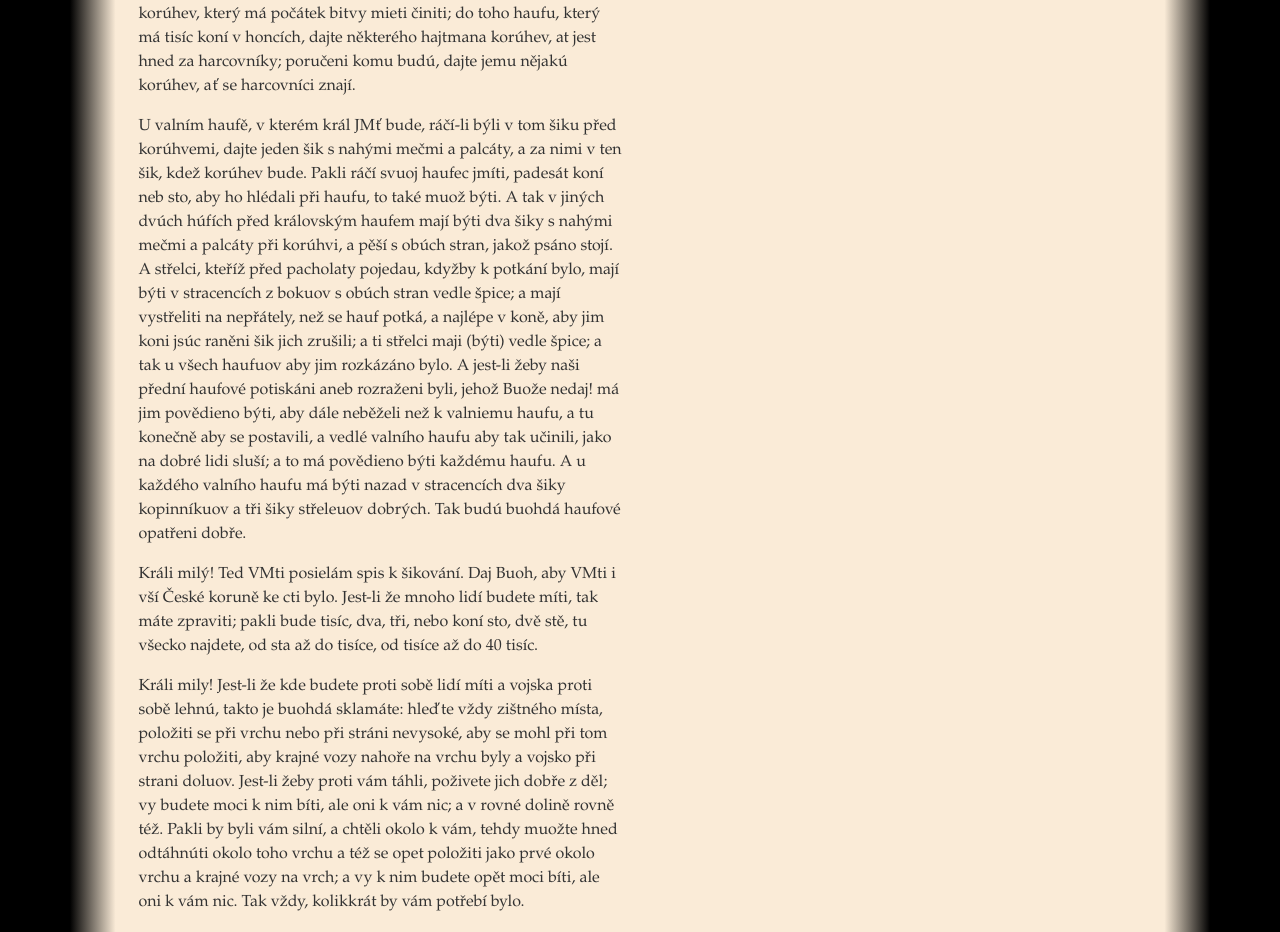
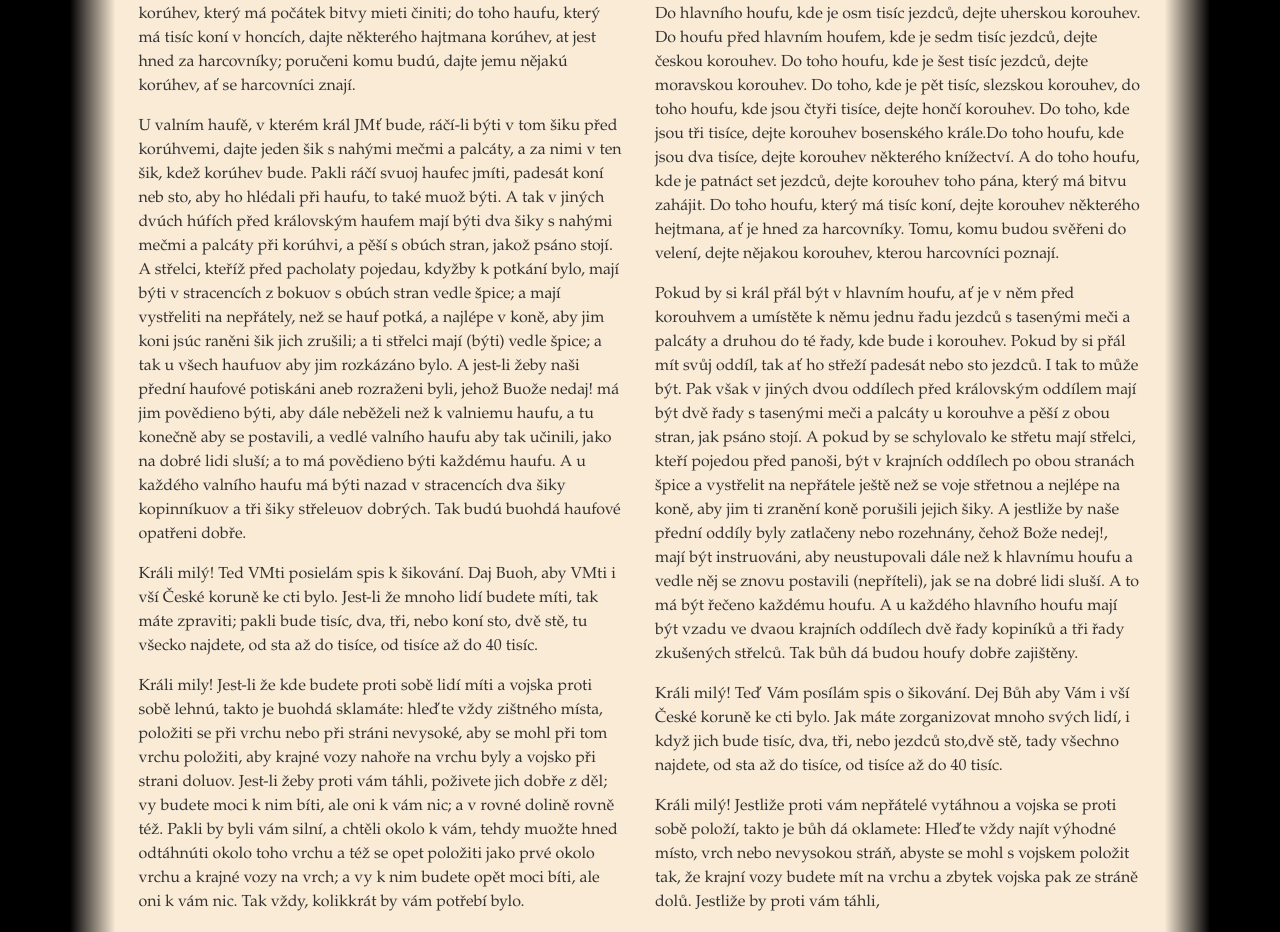
Before and after one commit to claryaldringen/tyrovsti.cz, a Next.js app: page /vaclav-vlcek-o-sikovani-vojska in a window 1280 px wide. Shown: the part 3020-3952 px from the top of the page. Built offline with nearby package versions, Linux system fonts and the light colour scheme.

Commit message:
Překlad Vlčka 5

```diff
--- a/pages/vaclav-vlcek-o-sikovani-vojska.js
+++ b/pages/vaclav-vlcek-o-sikovani-vojska.js
@@ -156,7 +156,7 @@ const Page = () => {
                   Králi milý! Tato šikování jsú proti Turkóm; proto veliké
                   stracence mají býti, aby trojnásob haufové mohli jíti. Pak ti
                   velicí haufové v stracencích mohú sobě jiné stracence opět
-                  zdělati; a tak by mohli haufové zpraveni býli pateronásob,
+                  zdělati; a tak by mohli haufové zpraveni býti pateronásob,
                   proti těm silným Turkóm. A což byste Rácuov měli a Vlachuov,
                   té zběři, ježto by se k šikování nehodili, ty pusťte všecky na
                   harc, a jednomu je poručte rozumnému, aby jimi potiskal
@@ -186,7 +186,7 @@ const Page = () => {
                   se harcovníci znají.
                 </p>
                 <p>
-                  U valním haufě, v kterém král JMť bude, ráčí-li býli v tom
+                  U valním haufě, v kterém král JMť bude, ráčí-li býti v tom
                   šiku před korúhvemi, dajte jeden šik s nahými mečmi a palcáty,
                   a za nimi v ten šik, kdež korúhev bude. Pakli ráčí svuoj
                   haufec jmíti, padesát koní neb sto, aby ho hlédali při haufu,
@@ -196,7 +196,7 @@ const Page = () => {
                   kteříž před pacholaty pojedau, kdyžby k potkání bylo, mají
                   býti v stracencích z bokuov s obúch stran vedle špice; a mají
                   vystřeliti na nepřátely, než se hauf potká, a najlépe v koně,
-                  aby jim koni jsúc raněni šik jich zrušili; a ti střelci maji
+                  aby jim koni jsúc raněni šik jich zrušili; a ti střelci mají
                   (býti) vedle špice; a tak u všech haufuov aby jim rozkázáno
                   bylo. A jest-li žeby naši přední haufové potiskáni aneb
                   rozraženi byli, jehož Buože nedaj! má jim povědieno býti, aby
@@ -502,6 +502,55 @@ const Page = () => {
                   tady stojí psáno. A do bitvy mějte heslo: „Pán Bůh s námi a
                   svatý Michal!" bůh dá uvidíte, že proti vám nic neobstojí.
                 </p>
+                <p>
+                  Do hlavního houfu, kde je osm tisíc jezdců, dejte uherskou
+                  korouhev. Do houfu před hlavním houfem, kde je sedm tisíc
+                  jezdců, dejte českou korouhev. Do toho houfu, kde je šest
+                  tisíc jezdců, dejte moravskou korouhev. Do toho, kde je pět
+                  tisíc, slezskou korouhev, do toho houfu, kde jsou čtyři
+                  tisíce, dejte hončí korouhev. Do toho, kde jsou tři tisíce,
+                  dejte korouhev bosenského krále.Do toho houfu, kde jsou dva
+                  tisíce, dejte korouhev některého knížectví. A do toho houfu,
+                  kde je patnáct set jezdců, dejte korouhev toho pána, který má
+                  bitvu zahájit. Do toho houfu, který má tisíc koní, dejte
+                  korouhev některého hejtmana, ať je hned za harcovníky. Tomu,
+                  komu budou svěřeni do velení, dejte nějakou korouhev, kterou
+                  harcovníci poznají.
+                </p>
+                <p>
+                  Pokud by si král přál být v hlavním houfu, ať je v něm před
+                  korouhvem a umístěte k němu jednu řadu jezdců s tasenými meči
+                  a palcáty a druhou do té řady, kde bude i korouhev. Pokud by
+                  si přál mít svůj oddíl, tak ať ho střeží padesát nebo sto
+                  jezdců. I tak to může být. Pak však v jiných dvou oddílech
+                  před královským oddílem mají být dvě řady s tasenými meči a
+                  palcáty u korouhve a pěší z obou stran, jak psáno stojí. A
+                  pokud by se schylovalo ke střetu mají střelci, kteří pojedou
+                  před panoši, být v krajních oddílech po obou stranách špice a
+                  vystřelit na nepřátele ještě než se voje střetnou a nejlépe na
+                  koně, aby jim ti zranění koně porušili jejich šiky. A jestliže
+                  by naše přední oddíly byly zatlačeny nebo rozehnány, čehož
+                  Bože nedej!, mají být instruováni, aby neustupovali dále než k
+                  hlavnímu houfu a vedle něj se znovu postavili (nepříteli), jak
+                  se na dobré lidi sluší. A to má být řečeno každému houfu. A u
+                  každého hlavního houfu mají být vzadu ve dvaou krajních
+                  oddílech dvě řady kopiníků a tři řady zkušených střelců. Tak
+                  bůh dá budou houfy dobře zajištěny.
+                </p>
+                <p>
+                  Králi milý! Teď Vám posílám spis o šikování. Dej Bůh aby Vám i
+                  vší České koruně ke cti bylo. Jak máte zorganizovat mnoho
+                  svých lidí, i když jich bude tisíc, dva, tři, nebo jezdců
+                  sto,dvě stě, tady všechno najdete, od sta až do tisíce, od
+                  tisíce až do 40 tisíc.
+                </p>
+                <p>
+                  Králi milý! Jestliže proti vám nepřátelé vytáhnou a vojska se
+                  proti sobě položí, takto je bůh dá oklamete: Hleďte vždy najít
+                  výhodné místo, vrch nebo nevysokou stráň, abyste se mohl s
+                  vojskem položit tak, že krajní vozy budete mít na vrchu a
+                  zbytek vojska pak ze stráně dolů. Jestliže by proti vám táhli,
+                </p>
               </Col>
             </Row>
             <Row>
@@ -716,8 +765,8 @@ const Page = () => {
                 <p>
                   Pak takto mají lidé do těch vozuov šikováni býti: což bude
                   jízdních, aby s koní ssedali, ostrohy vypínali, škorně zúvali,
-                  lehce se v své odění ubrali; a koni jejich maji na plac u
-                  prostřed vozuov uvedeni býli, k oněm dvěma korúhvem; a ty mají
+                  lehce se v své odění ubrali; a koni jejich mají na plac u
+                  prostřed vozuov uvedeni býti, k oněm dvěma korúhvem; a ty mají
                   pacholata a lidé nebranní držeti.
                 </p>
                 <p>
@@ -734,7 +783,7 @@ const Page = () => {
                 <p>
                   Pak máta dva haufce zuostavena a rozdělena býti, a hauf má
                   každý jmíti svého hajtmana a jeden praporec anebo jednu
-                  korúhev a více nic. A ti haufové mají býli uvedeni na ten
+                  korúhev a více nic. A ti haufové mají býti uvedeni na ten
                   plac, kdež koně stojí: jest-li žeby bylo těžko předku, aby
                   jeden hauf posílil; pakli by v zadek vskočili, aby druhý hauf
                   zadku posílil,
```
